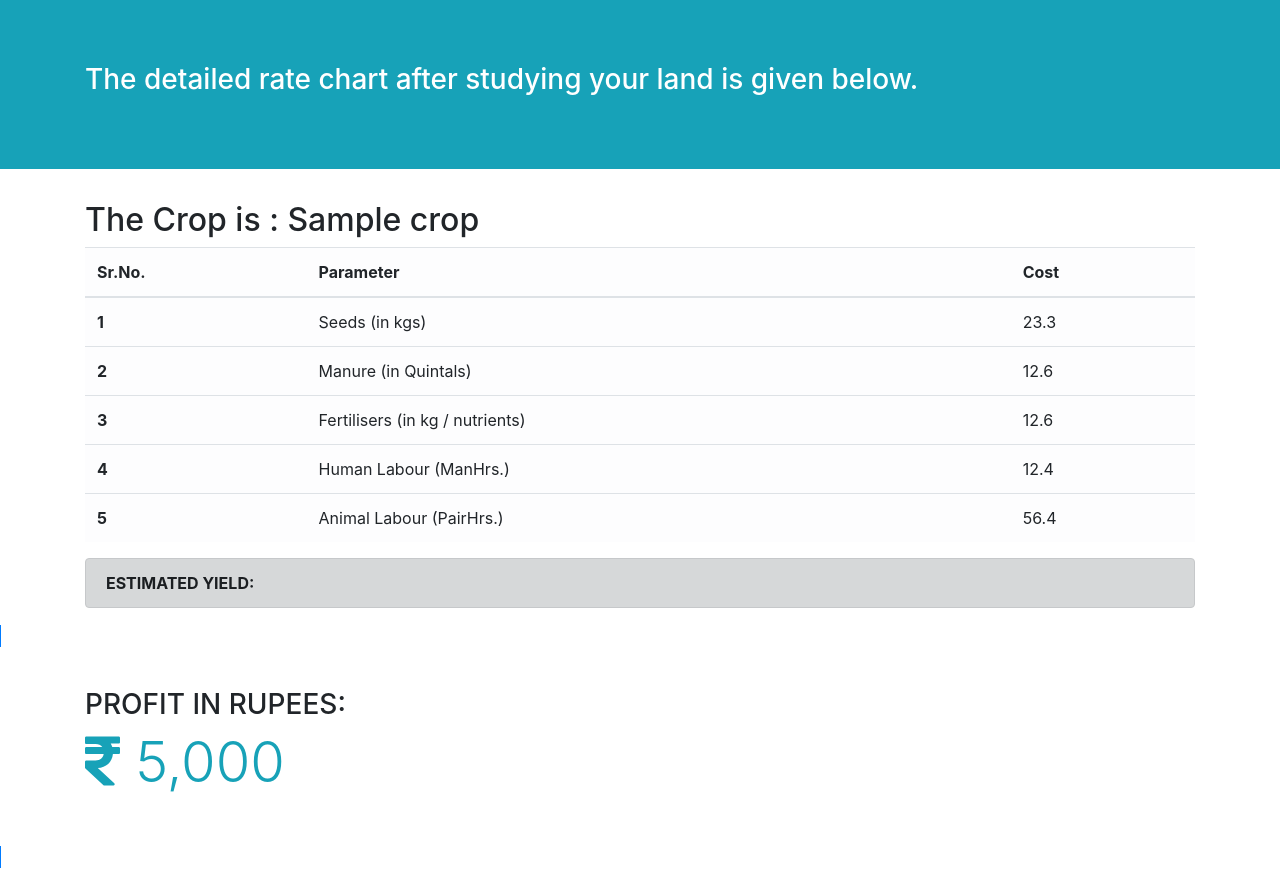
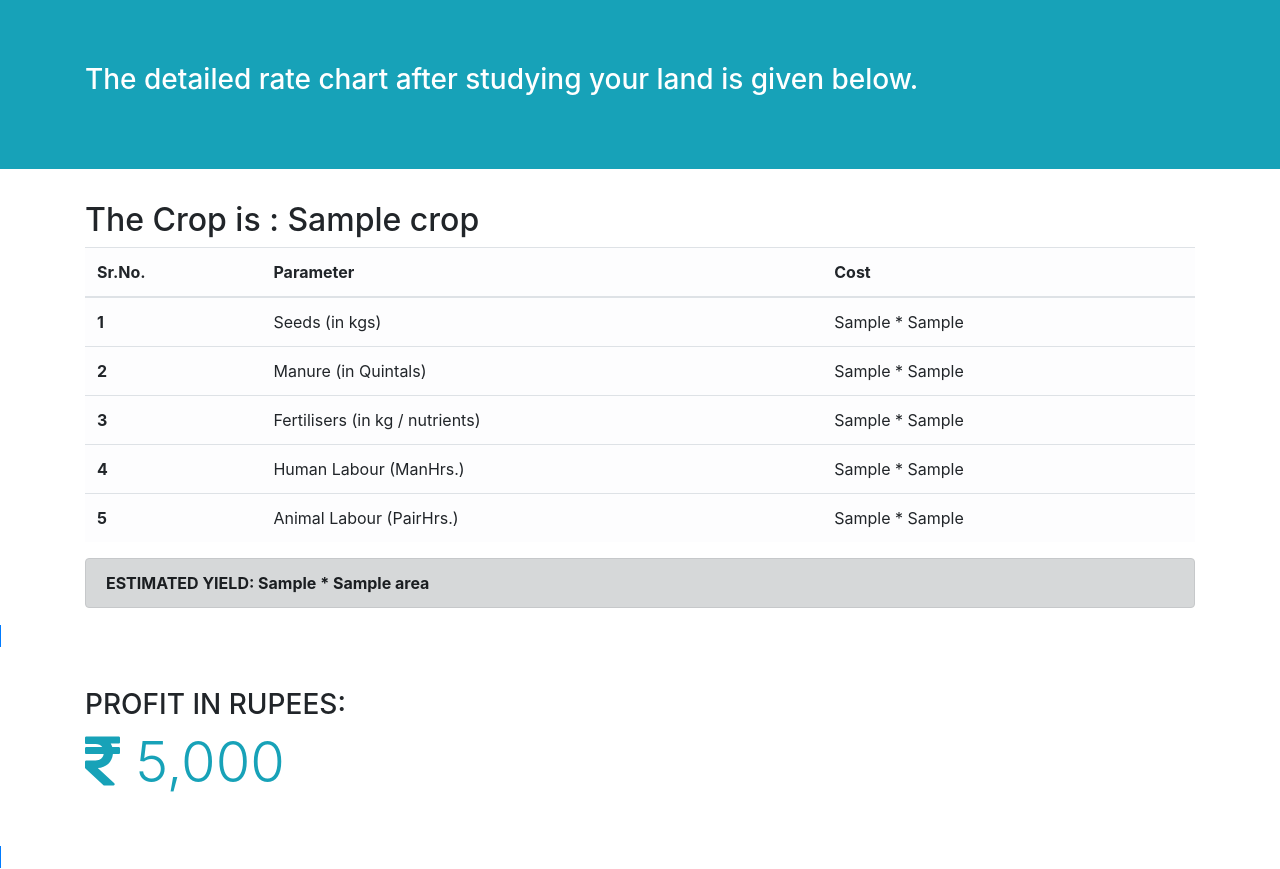
Before and after one commit to kaushal-py/agro-expert, a Flask app: template templates/result.html in a window 1280 px wide. Shown: the part 79-948 px from the top of the page. Run offline with Flask 2, Linux system fonts and the light colour scheme; the template is opened without the code that fills it: most values are stand-ins (such as "Sample title", 1, 10 or a date in 2020); some libraries are stand-ins or nearby versions.

Commit message:
integrate regression to flask

```diff
--- a/app.py
+++ b/app.py
@@ -11,8 +11,8 @@ def results():
     state = (request.args["state"])
     area = (request.args["area"])
     capital = (request.args["capital"])
-    crop = ReturnCrop.returnCrop(state,area,capital)
-    return render_template("result.html",crop=crop)
+    crop,ans = ReturnCrop.returnCrop(state,area,capital)
+    return render_template("result.html", crop=crop, ans=ans, area=area)
 
 if __name__ == "__main__":
     app.run(host='0.0.0.0', debug=True)
--- a/templates/result.html
+++ b/templates/result.html
@@ -44,34 +44,34 @@
             <tr>
               <th scope="row">1</th>
               <td>Seeds (in kgs)</td>
-              <td>23.3</td>
+              <td>{{ans[0]}} * {{ans[5]}}</td>
             </tr>
             <tr>
               <th scope="row">2</th>
               <td>Manure (in Quintals)</td>
-              <td>12.6</td>
+              <td>{{ans[2]}} * {{ans[3]}}</td>
             </tr>
             <tr>
               <th scope="row">3</th>
               <td>Fertilisers (in kg / nutrients)</td>
-              <td>12.6</td>
+              <td>{{ans[1]}} * {{ans[6]}}</td>
             </tr>
             <tr>
               <th scope="row">4</th>
               <td>Human Labour (ManHrs.)</td>
-              <td>12.4</td>
+              <td>{{ans[3]}} * {{ans[8]}}</td>
             </tr>
             <tr></tr>
               <th scope="row">5</th>
               <td>Animal Labour (PairHrs.)</td>
-              <td>56.4</td>
+              <td>{{ans[4]}} * {{ans[9]}}</td>
             </tr>
           </tbody>
         </table>
       </div>
       <div class="container" width="50%">
       <div class="alert alert-dark my-3" role="alert" >
-          <strong> ESTIMATED YIELD: </strong>
+          <strong> ESTIMATED YIELD: {{ans[10]}} * {{area}}</strong>
         </div>
         </div>
 
```
Also changed, not shown: returnCrop.py (+6 -6 lines), 1 other file.
